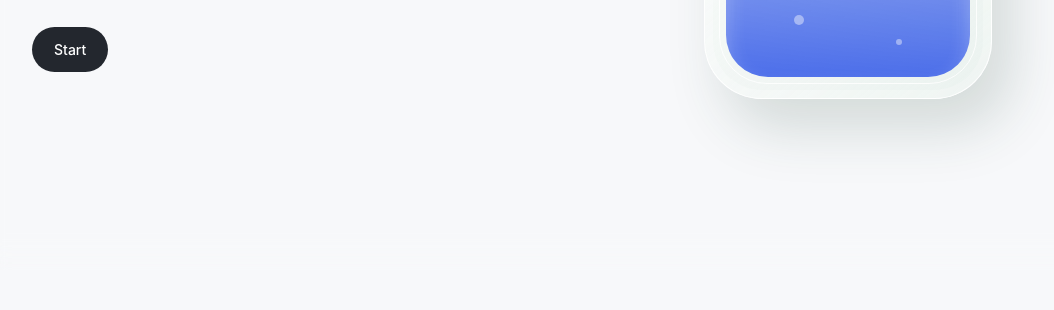
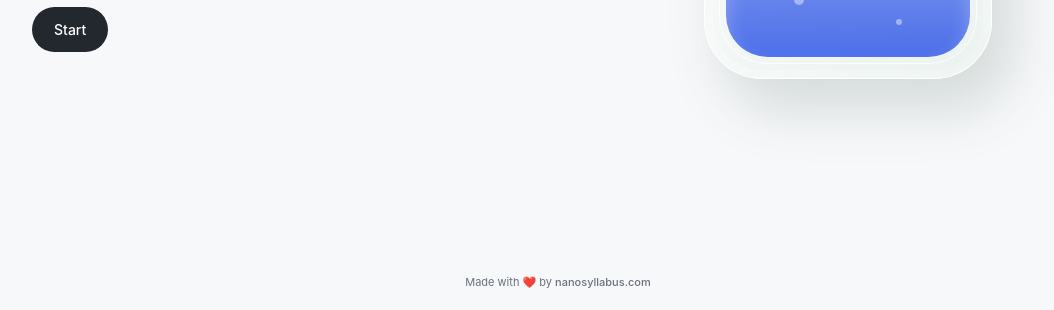
Before and after one commit to Nano-Syllabus/clock, a plain HTML site: page index.html in a window 1280 px wide. Shown: the part 490-800 px from the top of the page, without its empty margins (82-1136 px from the left). Drawn offline with Linux system fonts and the light colour scheme.

Commit message:
Add app footer with credit to nanosyllabus.com
Added footer with attribution to nanosyllabus.com.

```diff
--- a/index.html
+++ b/index.html
@@ -409,6 +409,23 @@
     @media (prefers-reduced-motion:reduce) {
       *, *::before, *::after { animation:none !important; transition:none !important; scroll-behavior:auto !important; }
     }
+    /* Shared credit stays above the home indicator on every screen. */
+    .app-footer {
+      position:fixed; left:50%; bottom:calc(6px + env(safe-area-inset-bottom, 0px));
+      transform:translateX(-50%); z-index:20; width:max-content; max-width:calc(100% - 24px);
+      color:#69717d; font-size:11px; line-height:20px; text-align:center; white-space:nowrap;
+    }
+    .app-footer a { display:inline-block; padding:12px 0; color:inherit; font-weight:550; text-decoration:none; }
+    .app-footer a:hover { text-decoration:underline; text-underline-offset:3px; }
+    .app-footer a:focus-visible { outline:2px solid currentColor; outline-offset:3px; border-radius:3px; }
+    #timer.active.has-bg ~ .app-footer { color:#fff; text-shadow:0 1px 5px #000, 0 0 12px #0009; }
+    #dashboard, #photos { padding-bottom:calc(76px + env(safe-area-inset-bottom, 0px)); }
+    #landing, #onboarding { padding-bottom:calc(64px + env(safe-area-inset-bottom, 0px)); }
+    .landing-shell { min-height:min(720px, calc(100svh - 100px - env(safe-area-inset-bottom, 0px))); }
+    #timer .quote-chip { bottom:calc(64px + env(safe-area-inset-bottom, 0px)); }
+    @media (max-height:500px) {
+      #timer .timer-content { padding-bottom:calc(58px + env(safe-area-inset-bottom, 0px)); }
+    }
   </style>
 </head>
 <body>
@@ -519,6 +536,8 @@
       </div>
     </div>
   </div>
+
+  <footer class="app-footer">Made with <span role="img" aria-label="love">❤️</span> by <a href="https://nanosyllabus.com" target="_blank" rel="noopener noreferrer">nanosyllabus.com</a></footer>
 
   <script>
   (function(){
```
